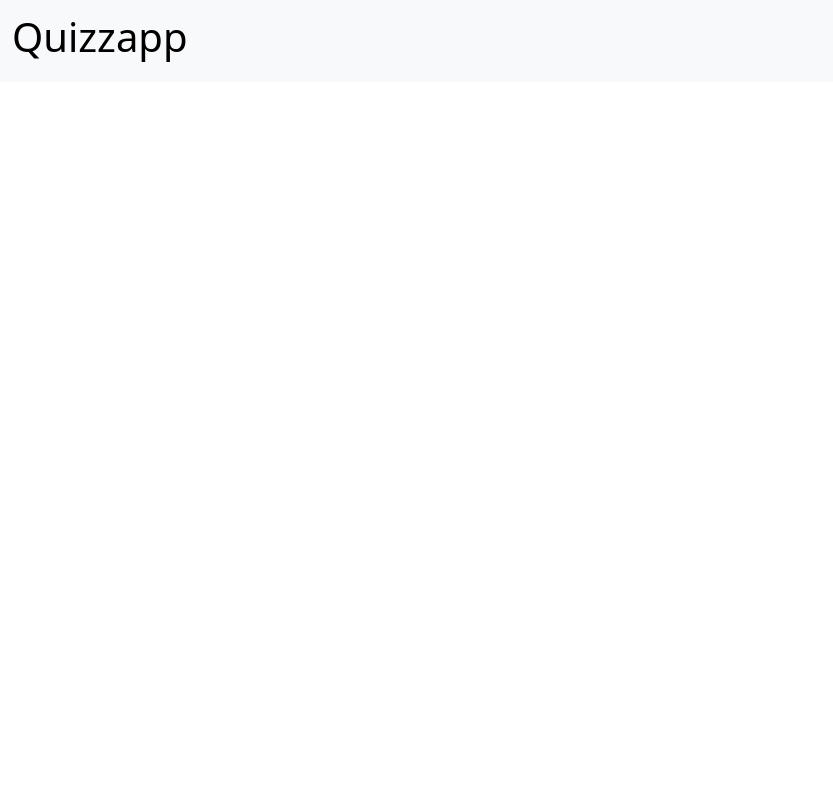
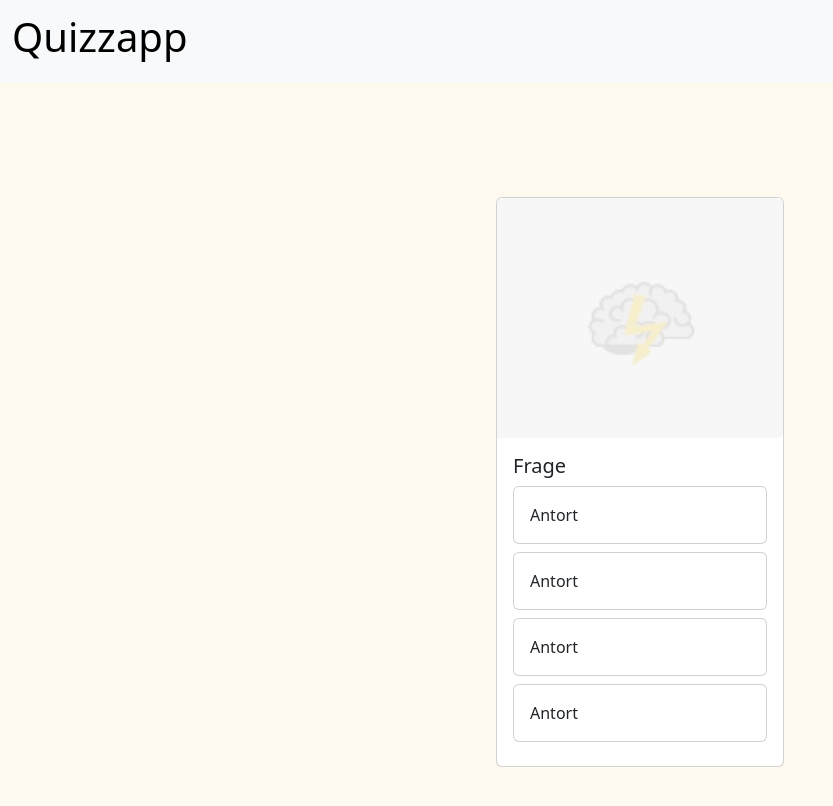
Before and after one commit to KKrntzk/quizzapp, a plain HTML site: page index.html in a window 1280 px wide. Shown: the whole page, without its empty margins (0-833 px from the left). Drawn offline with nearby package versions, Linux system fonts and the light colour scheme.

Commit message:
data moved to folder

```diff
--- a/index.html
+++ b/index.html
@@ -4,6 +4,7 @@
     <meta charset="UTF-8" />
     <meta name="viewport" content="width=device-width, initial-scale=1.0" />
     <title>Quizzzz</title>
+    <link rel="stylesheet" href="style.css" />
     <link
       href="https://cdn.jsdelivr.net/npm/bootstrap@5.3.8/dist/css/bootstrap.min.css"
       rel="stylesheet"
@@ -22,5 +23,26 @@
         <span class="navbar-brand mb-0 h1"> <h1>Quizzapp</h1></span>
       </div>
     </nav>
+
+    <div class="container">
+      <div class="card" style="width: 18rem">
+        <img src="./Quizapp/img/brainbg.jpg" class="card-img-top" alt="..." />
+        <div class="card-body">
+          <h5 class="card-title">Frage</h5>
+          <div class="card mb-2">
+            <div class="card-body">Antort</div>
+          </div>
+          <div class="card mb-2">
+            <div class="card-body">Antort</div>
+          </div>
+          <div class="card mb-2">
+            <div class="card-body">Antort</div>
+          </div>
+          <div class="card mb-2">
+            <div class="card-body">Antort</div>
+          </div>
+        </div>
+      </div>
+    </div>
   </body>
 </html>
--- a/style.css
+++ b/style.css
@@ -0,0 +1,11 @@
+body {
+  background-color: #fefaef !important;
+}
+
+.container {
+  min-height: 100vh;
+  background-color: #fefaef !important;
+  display: flex;
+  align-items: center;
+  justify-content: center;
+}
```
Also changed, not shown: Quizapp/img/Option 1 Copy 12.jpg (renamed from Quizapp/Option 1 Copy 12.jpg), Quizapp/img/Option 1 Copy 15.jpg (renamed from Quizapp/Option 1 Copy 15.jpg), Quizapp/img/Option 1 Copy 16.jpg (renamed from Quizapp/Option 1 Copy 16.jpg), Quizapp/img/Option 1 Copy 17.jpg (renamed from Quizapp/Option 1 Copy 17.jpg), Quizapp/img/brain result.png (renamed from Quizapp/brain result.png), Quizapp/img/brainbg.jpg (renamed from Quizapp/brainbg.jpg), Quizapp/img/logo.png (renamed from Quizapp/logo.png), Quizapp/img/tropy.png (renamed from Quizapp/tropy.png).
